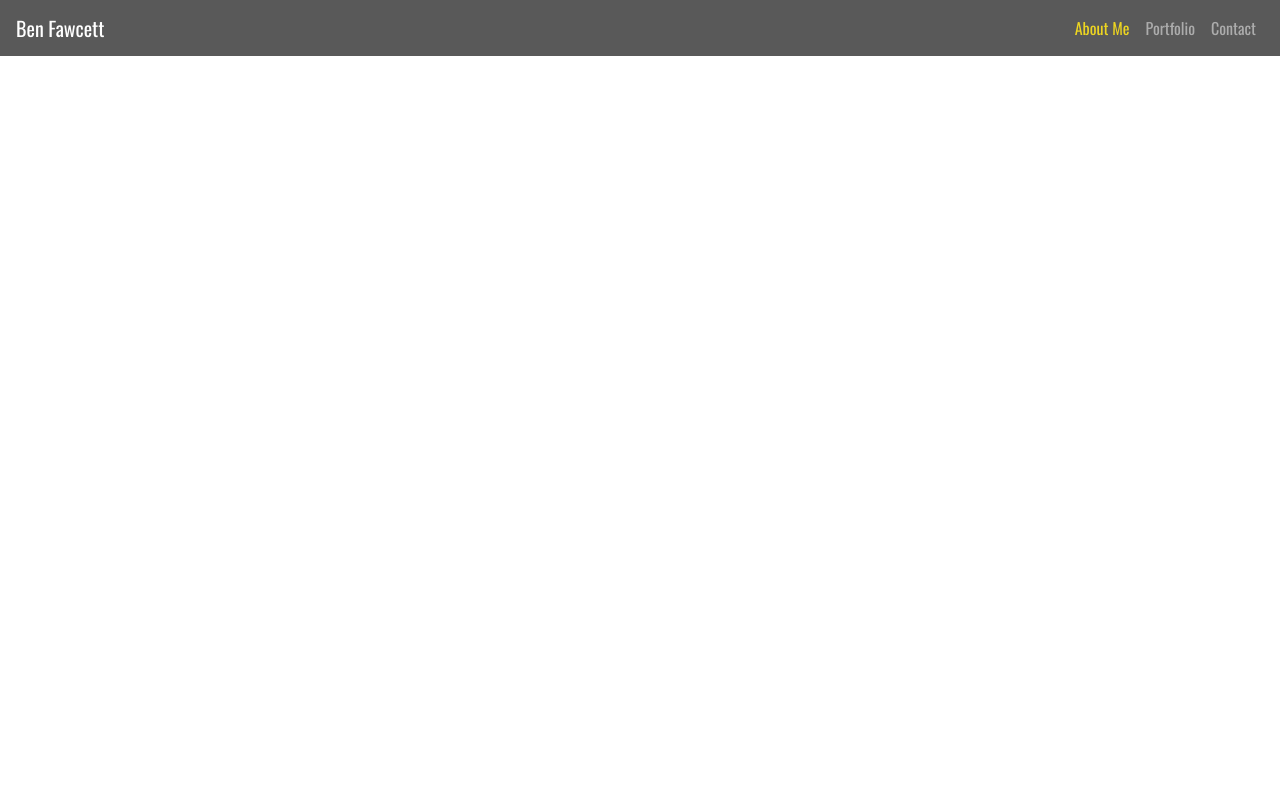
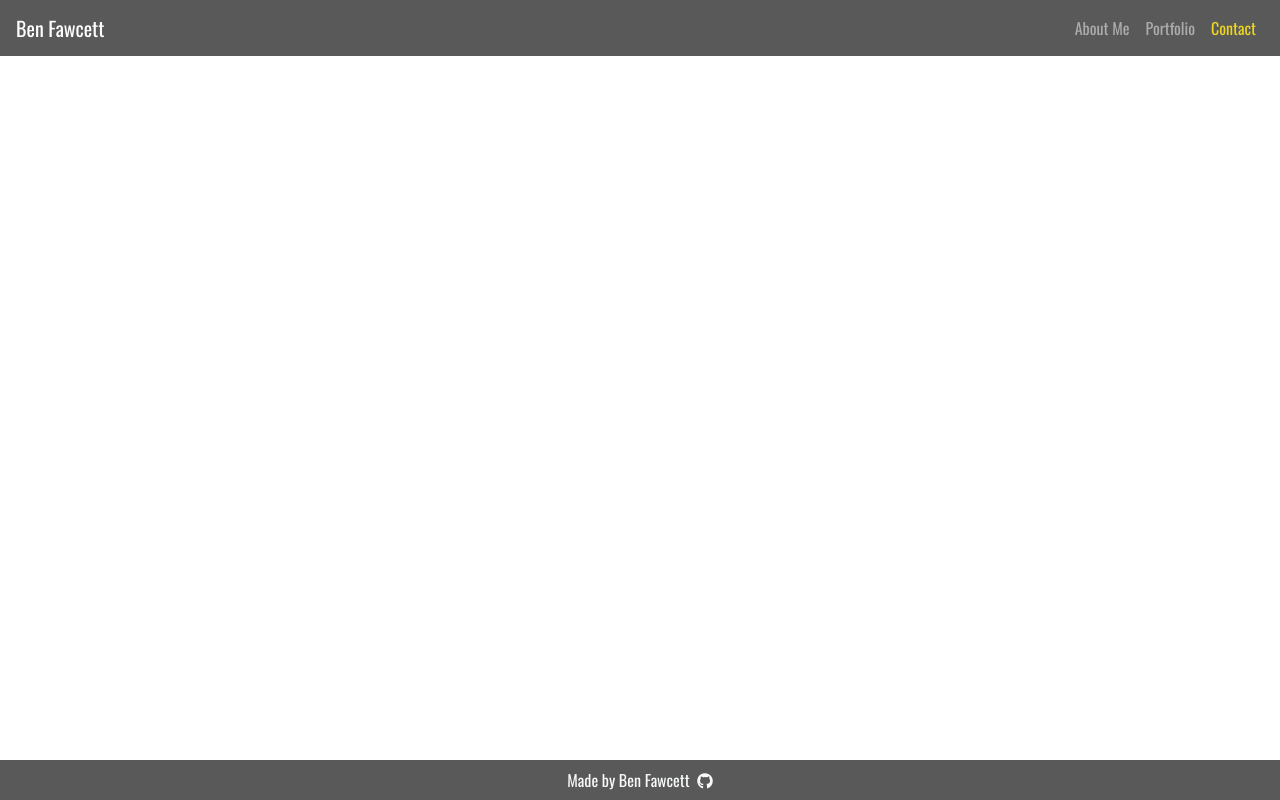
Before and after one commit to hexagonatron/react-portfolio, a React (Create React App) app: page /#/contact in a window 1280 px wide. Built offline with nearby package versions, Linux system fonts and the light colour scheme; a web font is replaced by a local one.

Commit message:
index done

```diff
--- a/package.json
+++ b/package.json
@@ -3,9 +3,13 @@
   "version": "0.1.0",
   "private": true,
   "dependencies": {
+    "@fortawesome/fontawesome-svg-core": "^1.2.30",
+    "@fortawesome/free-solid-svg-icons": "^5.14.0",
+    "@fortawesome/react-fontawesome": "^0.1.11",
     "@testing-library/jest-dom": "^4.2.4",
     "@testing-library/react": "^9.5.0",
     "@testing-library/user-event": "^7.2.1",
+    "font-awesome": "^4.7.0",
     "react": "^16.13.1",
     "react-dom": "^16.13.1",
     "react-router-dom": "^5.2.0",
--- a/src/App.css
+++ b/src/App.css
@@ -105,6 +105,11 @@ footer {
   background-size: cover;
   background-position: center;
   background-repeat: no-repeat;
+  height: 50vh;
+}
+
+.hero-text {
+  height: 50vh;
 }
 
 .container {
--- a/src/components/Footer.js
+++ b/src/components/Footer.js
@@ -3,7 +3,13 @@ import React from 'react';
 const Footer = () => {
     return (
         <div>
+            <div class="spacer-footer"></div>
 
+            <footer class="footer mt-auto py-2">
+                <p class="text-light text-center my-auto">Made by Ben Fawcett <a
+                    href="https://github.com/hexagonatron/react-portfolio" target="_blank" rel="noopener noreferrer"><i
+                        class="fab fa-github pl-1"></i></a></p>
+            </footer>
         </div>
     );
 };
--- a/src/components/Nav.js
+++ b/src/components/Nav.js
@@ -1,6 +1,6 @@
 import React from 'react';
 
-import {Link} from 'react-router-dom';
+import { NavLink, Link } from 'react-router-dom';
 
 const Nav = () => {
     return (
@@ -14,9 +14,16 @@ const Nav = () => {
             </button>
             <div className="collapse navbar-collapse justify-content-end" id="navbarNavAltMarkup">
                 <div className="navbar-nav">
-                        <Link className="nav-item nav-link active" to="/">About Me <span className="sr-only">(current)</span></Link>
-                        <Link className="nav-item nav-link" to="/portfolio">Portfolio</Link>
-                        <Link className="nav-item nav-link" to="/contact">Contact</Link>
+                    <NavLink className="nav-item nav-link"
+                    exact activeClassName="active" to="/">
+                        About Me
+                    </NavLink>
+                    <NavLink className="nav-item nav-link" activeClassName="active" to="/portfolio">
+                        Portfolio
+                    </NavLink>
+                    <NavLink className="nav-item nav-link" activeClassName="active" to="/contact">
+                        Contact
+                    </NavLink>
                 </div>
             </div>
         </nav>
--- a/src/index.js
+++ b/src/index.js
@@ -4,6 +4,7 @@ import './index.css';
 import App from './App';
 import * as serviceWorker from './serviceWorker';
 import {HashRouter} from 'react-router-dom';
+import '../node_modules/font-awesome/css/font-awesome.min.css';
 
 ReactDOM.render(
   <React.StrictMode>
--- a/src/pages/Index.js
+++ b/src/pages/Index.js
@@ -1,9 +1,25 @@
 import React from 'react';
+
+import Hero from '../components/Hero';
 
 const Index = () => {
     return (
         <div>
-
+            <Hero/>
+            <div class="container col col-12 col-md-8 px-4 pb-1">
+            <h2 class="pt-4 text-center">About Me</h2>
+            <div class="about-text">
+                <p> I'm soon to be a full stack web developer with a flair for complex yet simple to read code. For
+                    years I've been programming various things whether it be Arduinos to Chrome extensions to basic
+                    websites.</p>
+                <p>I'm ready to take my career to the next step and become empployed as a full stack web developer.
+                    Enjoy your stay here and please have a look and my work and reach out when you're ready.</p>
+                <p>I look forward to working with you.</p>
+                <p class="signiture">
+                    Ben
+                </p>
+            </div>
+        </div>
         </div>
     );
 };
```
Also changed, not shown: 1 other file (tests, documents, lock files or other folders). Lines whose indentation alone changed are shown as unchanged.
